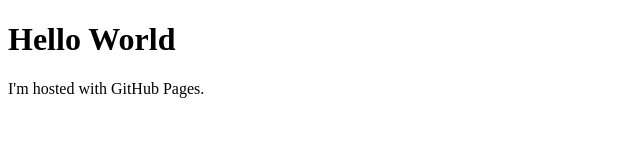
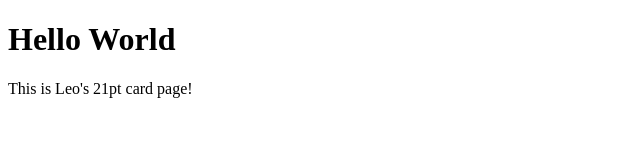
Before and after one commit to gzwiz/leo, a plain HTML site: page index.html in a window 1280 px wide. Shown: the full height of the page, 0-640 px from the left. Drawn offline with Linux system fonts and the light colour scheme.

Commit message:
Update index.html

```diff
--- a/index.html
+++ b/index.html
@@ -2,6 +2,6 @@
 <html>
 <body>
 <h1>Hello World</h1>
-<p>I'm hosted with GitHub Pages.</p>
+<p>This is Leo's 21pt card page!</p>
 </body>
 </html>
```
